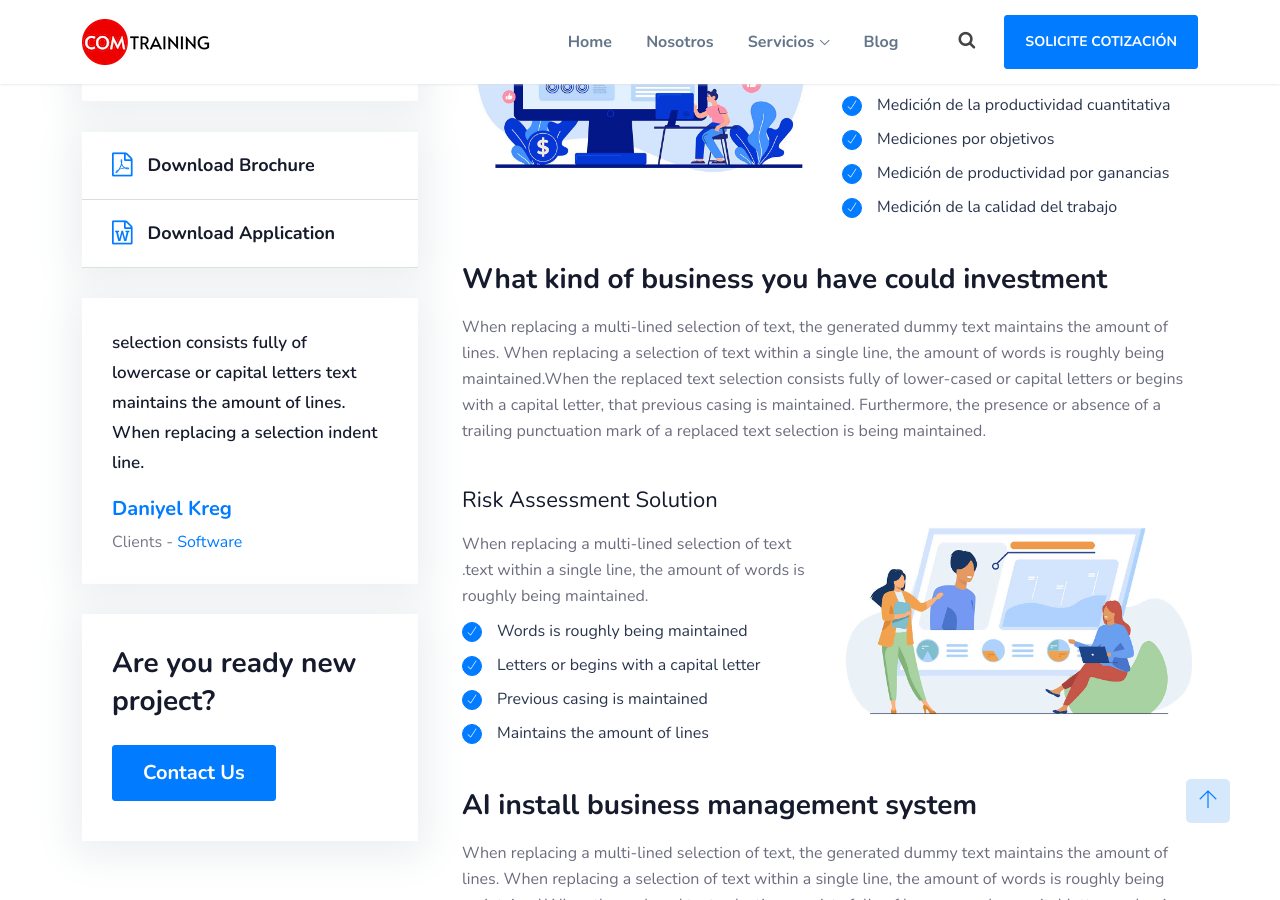
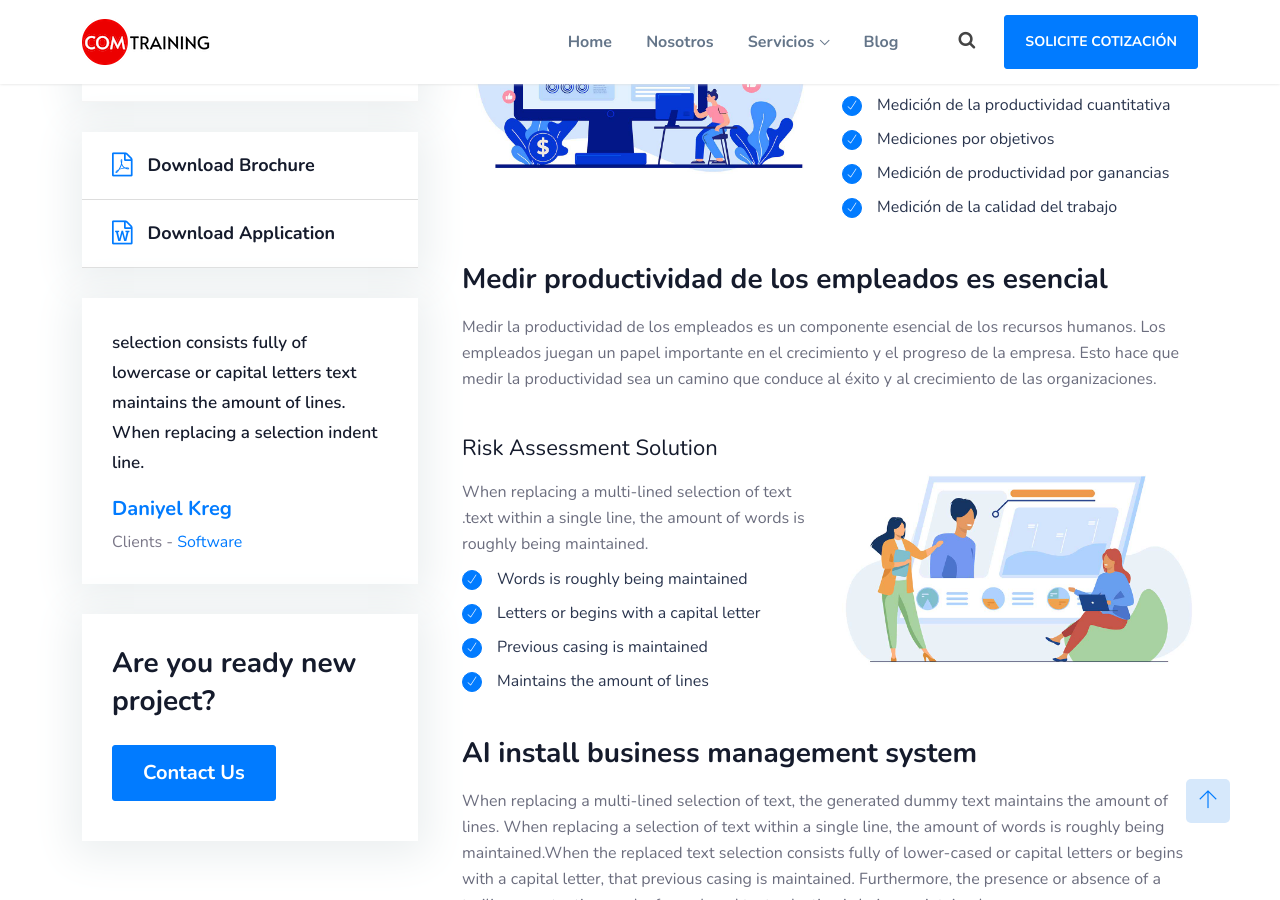
Before and after one commit to fjvalles/comtraining-landing, a Jekyll site: the page built from _services/modelo-de-liderazgo.html, in a window 1280 px wide and 900 px high, scrolled down 785 px. Built offline with Jekyll 4.4.1, drawn with Linux system fonts in a browser that asks for light colours; a script that is not in the unit is left out.

Commit message:
Update Servicios “modelo-de-liderazgo”

```diff
--- a/_services/modelo-de-liderazgo.html
+++ b/_services/modelo-de-liderazgo.html
@@ -44,15 +44,9 @@ description: Con el trabajo remoto la productividad de los empleados se ha
     <div class="col-xl-12 col-lg-12 col-md-12">
         <div class="single-well mar-well">
             <a href="#">
-                <h3>What kind of business you have could investment</h3>
+                <h3>Medir productividad de los empleados es esencial</h3>
             </a>
-            <p>When replacing a multi-lined selection of text, the generated dummy text
-                maintains the amount of lines. When replacing a selection of text within a
-                single line, the amount of words is roughly being maintained.When the replaced
-                text selection consists fully of lower-cased or capital letters or begins with a
-                capital letter, that previous casing is maintained. Furthermore, the presence or
-                absence of a trailing punctuation mark of a replaced text selection is being
-                maintained.</p>
+            <p>Medir la productividad de los empleados es un componente esencial de los recursos humanos. Los empleados juegan un papel importante en el crecimiento y el progreso de la empresa. Esto hace que medir la productividad sea un camino que conduce al éxito y al crecimiento de las organizaciones.</p>
         </div>
     </div>
     <!-- End single page -->
```
